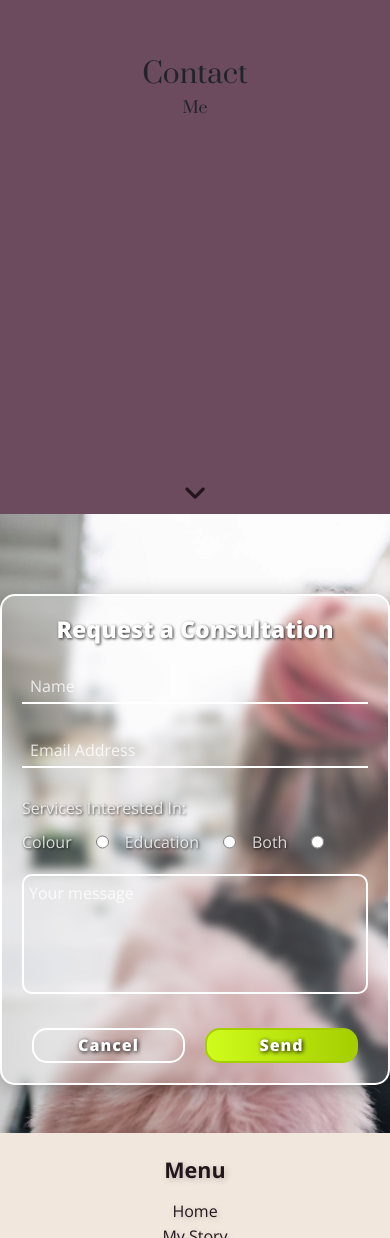
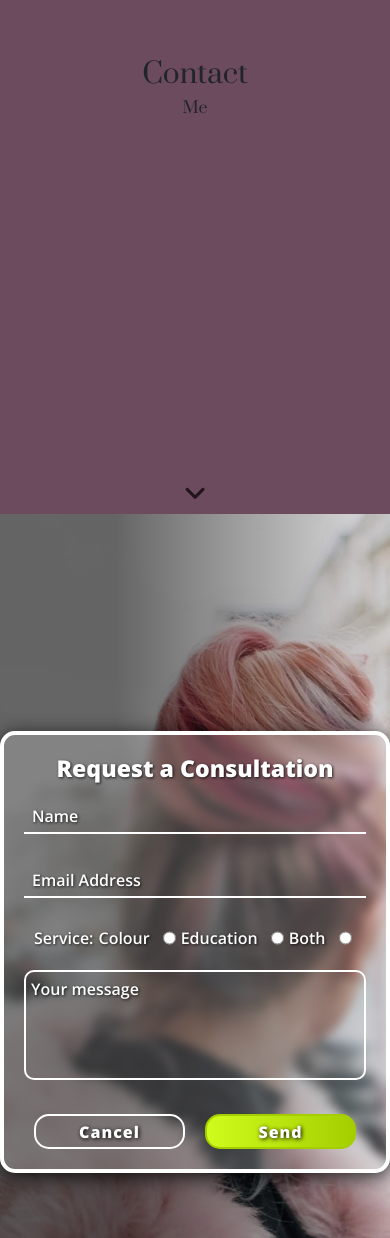
Before and after one commit to 2ndborn/karahair, a React (Create React App) app in the folder kara-app/: page /contactme in a window 390 px wide. Shown: the part 330-1568 px from the top of the page. Built offline with nearby package versions, Linux system fonts and the light colour scheme; a web font is replaced by a local one.

Commit message:
Adjusted the responsiveness of the contact me image

```diff
--- a/kara-app/src/pages/Contact.js
+++ b/kara-app/src/pages/Contact.js
@@ -39,8 +39,8 @@ const Contact = () => {
                 Email Address
               </label>
             </div>
-            <p className={styles.checkboxHeading}>Services Interested In:</p>
             <span className={styles.checkboxWrap}>
+            <p className={styles.checkboxHeading}>Service:</p>
               <label htmlFor='colour'>Colour</label>
               <input type='radio' id='colour' name='services' value='Colour' required />
               <label htmlFor='education'>Education</label>
--- a/kara-app/src/styles/Contact.module.css
+++ b/kara-app/src/styles/Contact.module.css
@@ -1,5 +1,6 @@
 .contactContainer {
     position: relative;
+    min-height: 100vh;
     display: flex;
     justify-content: center;
     align-items: center;
@@ -10,17 +11,17 @@
     height: 100%;
     width: 100%;
     object-fit: cover;
-    object-position: 0px 0px;
+    object-position: 0px -300px;
 }
 
-/* .colorOverlay {
+.colorOverlay {
     position: absolute;
     height: 100%;
     width: 100%;
     background-image: linear-gradient(
-        to bottom, rgba(0,0,0,0.7) 50%, rgba(0,0,0,0.5));
+        to right, rgba(0,0,0,0.6) 30%, rgba(0,0,0,0.1));
     z-index: 1;
-} */
+}
 
 .formContainer {
     position: relative;
@@ -28,11 +29,11 @@
     width: 40%; min-width: 390px;
     padding: 20px;
     border-radius: 15px;
-    border: 2px solid #fff;
+    border: 4px solid #fff;
     z-index: 2;
     background-color: rgba(255, 255, 255, 0.2);
     backdrop-filter: blur(5px);
-    box-shadow: 0 4px 20px rgba(0, 0, 0, 0.3);
+    box-shadow: 0 4px 20px rgba(0, 0, 0, 0.8);
     margin-top: 5rem;
     margin-bottom: 3rem;
 }
@@ -42,7 +43,7 @@
     color: #fff;
     font-weight: 900;
     text-shadow: 1px 1px 3px rgba(0, 0, 0, 0.8);
-    margin-bottom: 1.5rem;
+    margin-bottom: 1rem;
 }
 
 form {
@@ -75,7 +76,9 @@ form {
     top: 50%;
     left: 0.5rem;
     transform: translateY(-50%);
-    color: rgba(255, 255, 255, 0.8);
+    color: rgba(255, 255, 255);
+    font-weight: 600;
+    text-shadow: 1px 1px 3px rgba(0, 0, 0, 0.8);
     background-color: transparent;
     pointer-events: none;
     transition: 0.5s all ease;
@@ -90,18 +93,21 @@ form {
 
 
 .checkboxHeading {
-  align-self: flex-start;
-  color: rgba(255, 255, 255, 0.8);
-  margin-bottom: -10px;
-  text-shadow: 1px 1px 3px rgba(0, 0, 0, 0.8);
+    align-self: flex-start;
+    color: rgba(255, 255, 255);
+    font-weight: 600;
+    margin-bottom: -10px;
+    text-shadow: 1px 1px 3px rgba(0, 0, 0, 0.8);
 }
 
 .checkboxWrap {
     display: flex;
     flex-direction: row;
     align-self: flex-start;
-    gap: 1rem;
-    color: rgba(255, 255, 255, 0.8);
+    padding-left: 10px;
+    gap: 20px;
+    color: rgb(255, 255, 255);
+    font-weight: 600;
     text-shadow: 1px 1px 3px rgba(0, 0, 0, 0.8);
 }
 
@@ -115,14 +121,16 @@ form {
 }
 
 textarea.contactInput {
-    height: 120px;
+    height: 110px;
     border: #fff solid 2px;
     border-radius: 10px;
     resize: none;
 }
 
 textarea.contactInput::placeholder {
-    color: rgba(255, 255, 255, 0.8);
+    color: rgba(255, 255, 255);
+    font-weight: 600;
+    text-shadow: 1px 1px 3px rgba(0, 0, 0, 0.8);
 }
 
 .buttonWrap {
@@ -152,3 +160,19 @@ textarea.contactInput::placeholder {
     border: 2px solid #fff;
     background-color: transparent;
  }
+
+ @media (max-width: 1024px) {
+    .colorChart {
+        object-position: 0px 0px;
+    }
+
+    .checkboxWrap {
+        gap: 5px;
+    }
+ }
+
+ @media (max-width: 500px) {
+    .colorChart {
+        object-position: -200px 0px;
+    }
+ }
```
